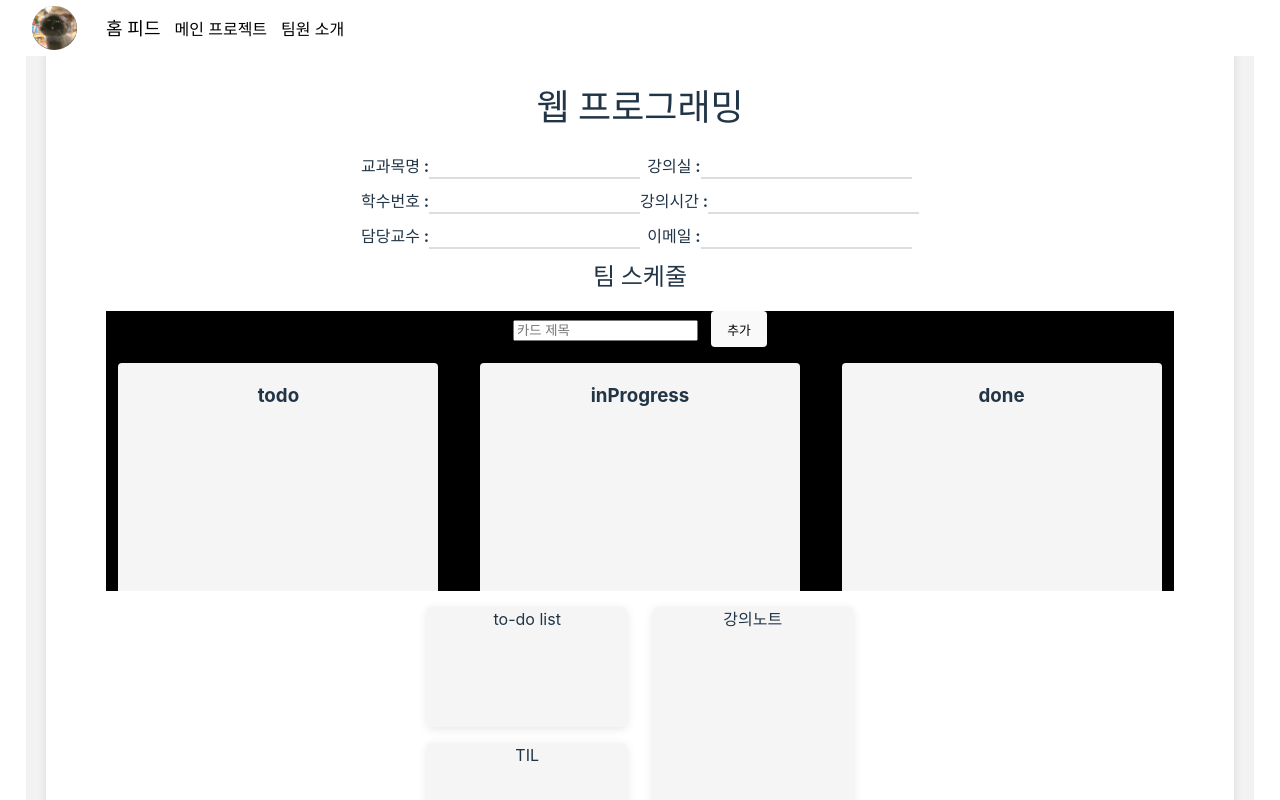
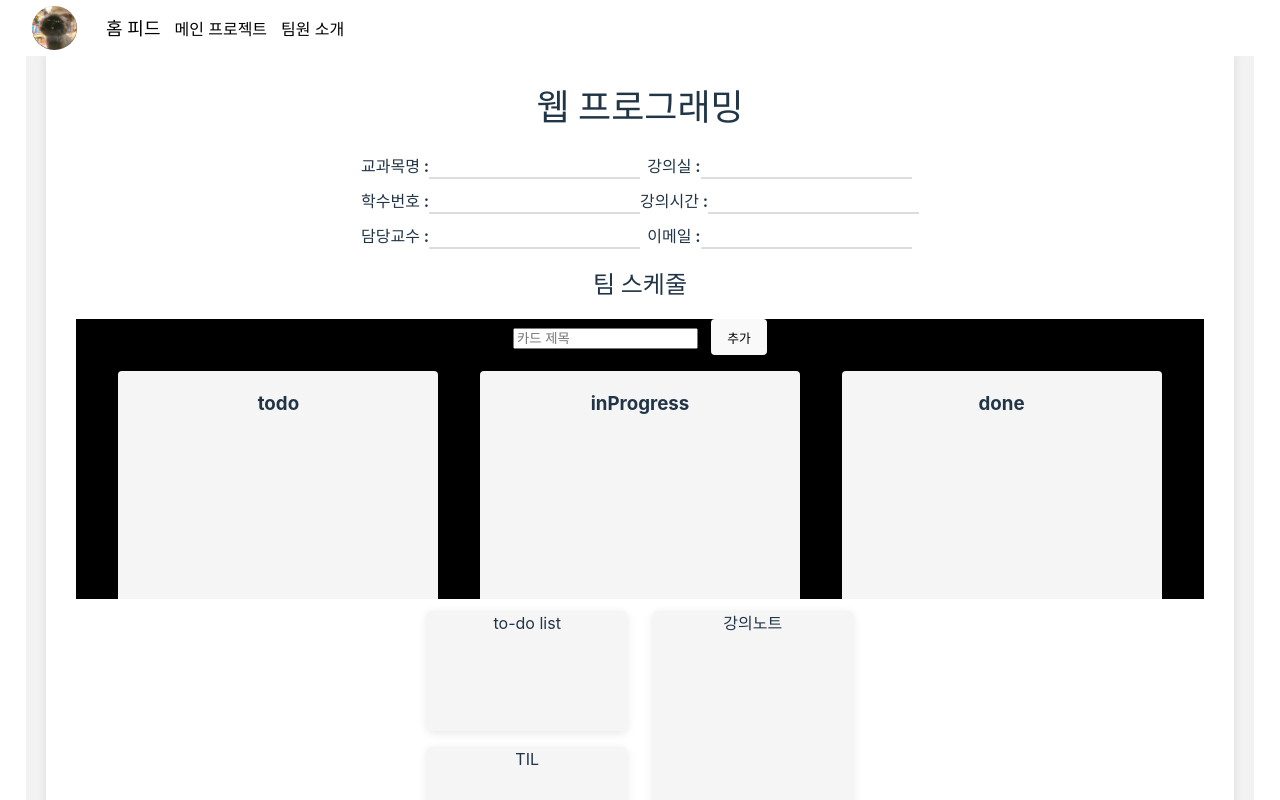
Before and after one commit to zeoneee/React_Project, a React (Vite) app in the folder ZzongZzong2_Project/: page /LectureNote in a window 1280 px wide. Shown: the top 800 px of the page. Built offline with nearby package versions, Linux system fonts and the light colour scheme.

Commit message:
Update LectureNote.css

```diff
--- a/ZzongZzong2_Project/src/LectureNote.css
+++ b/ZzongZzong2_Project/src/LectureNote.css
@@ -48,6 +48,7 @@
     text-align: center;
     margin: auto;
 }
+
 
 #lecture-team-schedule {
     max-width: 90vw;
@@ -157,6 +158,15 @@
     border-bottom: solid 2px #ddd;
     font-size: inherit;
   }
+  #lecture-team-schedule {
+    max-width: 90vw;
+    width: 100%;
+    height: 40vh;
+    max-height: 40vh;
+    text-align: center;
+    margin: 1vh 0px;
+    background-color: white;
+}
 
   .sche-title {
     font-size: 24px;
```
